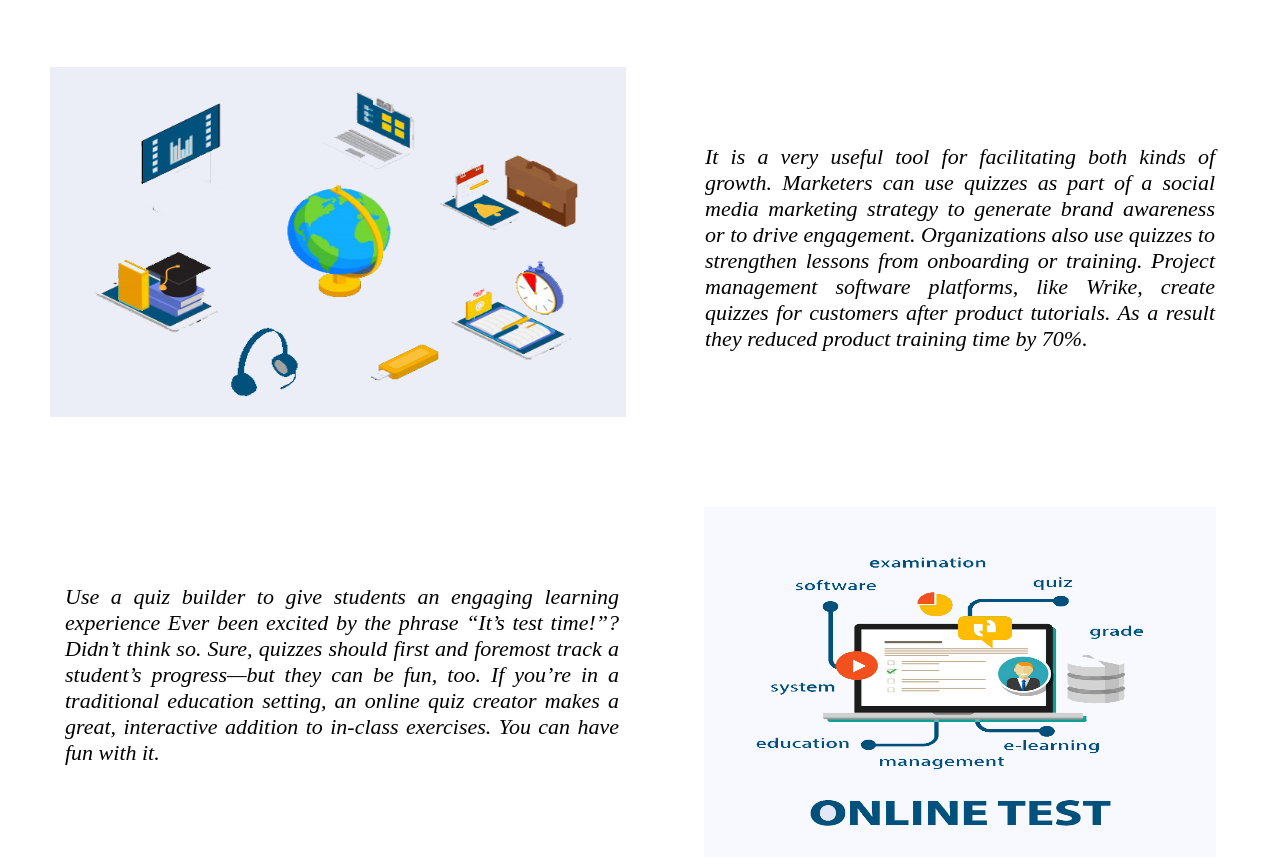
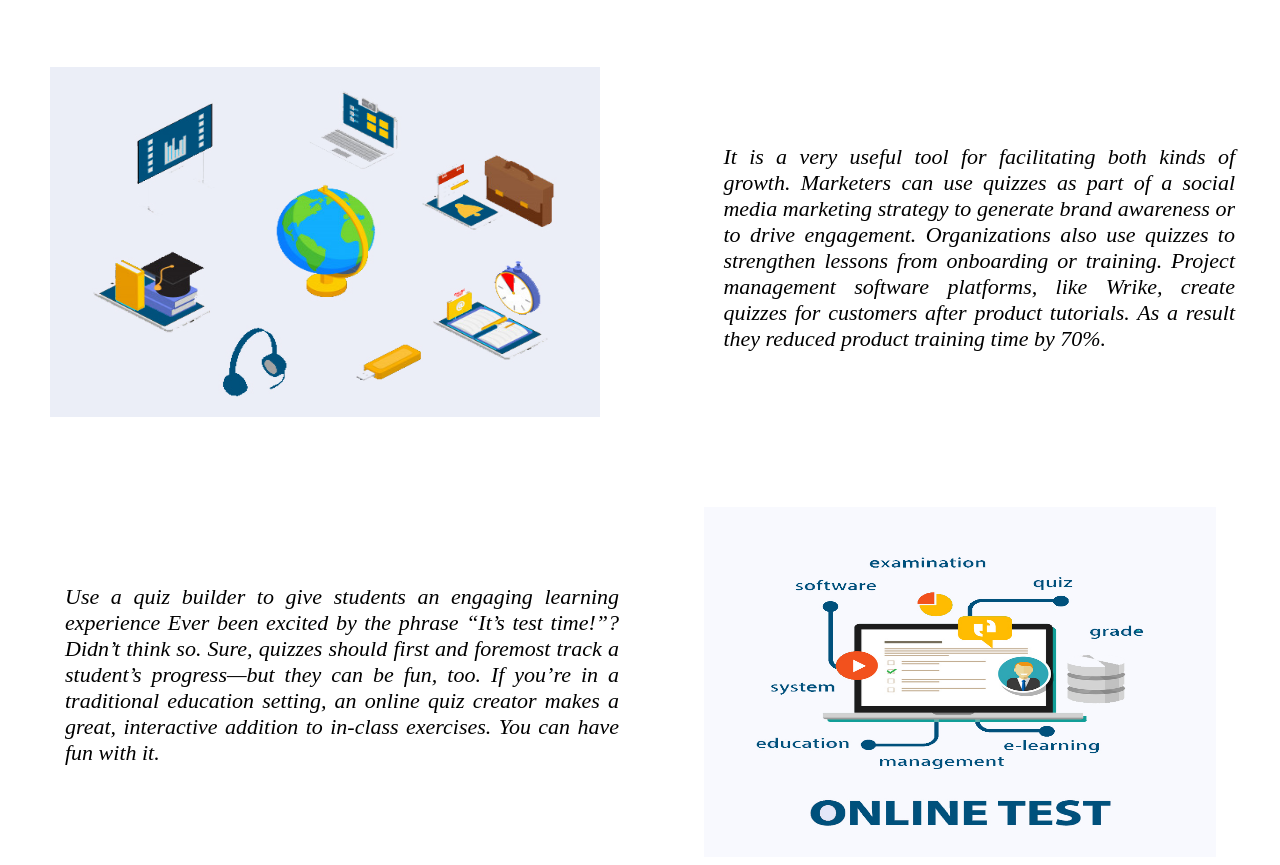
Before and after one commit to anjali-goyal06/quiz, a plain HTML site: page index.html in a window 1280 px wide. Shown: the part 1933-2798 px from the top of the page. Drawn offline with Linux system fonts and the light colour scheme.

Commit message:
Update index.html

```diff
--- a/index.html
+++ b/index.html
@@ -99,8 +99,8 @@ learning fun. More on this in a bit.   </p>
 
 
 <div>
-<img src=" a6.jpg " style="clear:both;float:left;width:45%;height:350px;margin-left:50px;">
-<p style="font-style:italic; font-size:22px;float:right;width:50%;padding:55px 65px;text-align:justify;margin-bottom:100px;" >
+<img src=" a6.jpg " style="clear:both;float:left;width:43%;height:350px;margin-left:50px;">
+<p style="font-style:italic; font-size:22px;float:right;width:47%;padding:55px 45px;text-align:justify;margin-bottom:100px;" >
 It is a very useful tool for facilitating both kinds of growth.
   Marketers can use quizzes as part of a social media marketing strategy
  to generate brand awareness or to drive engagement. Organizations also use
```
